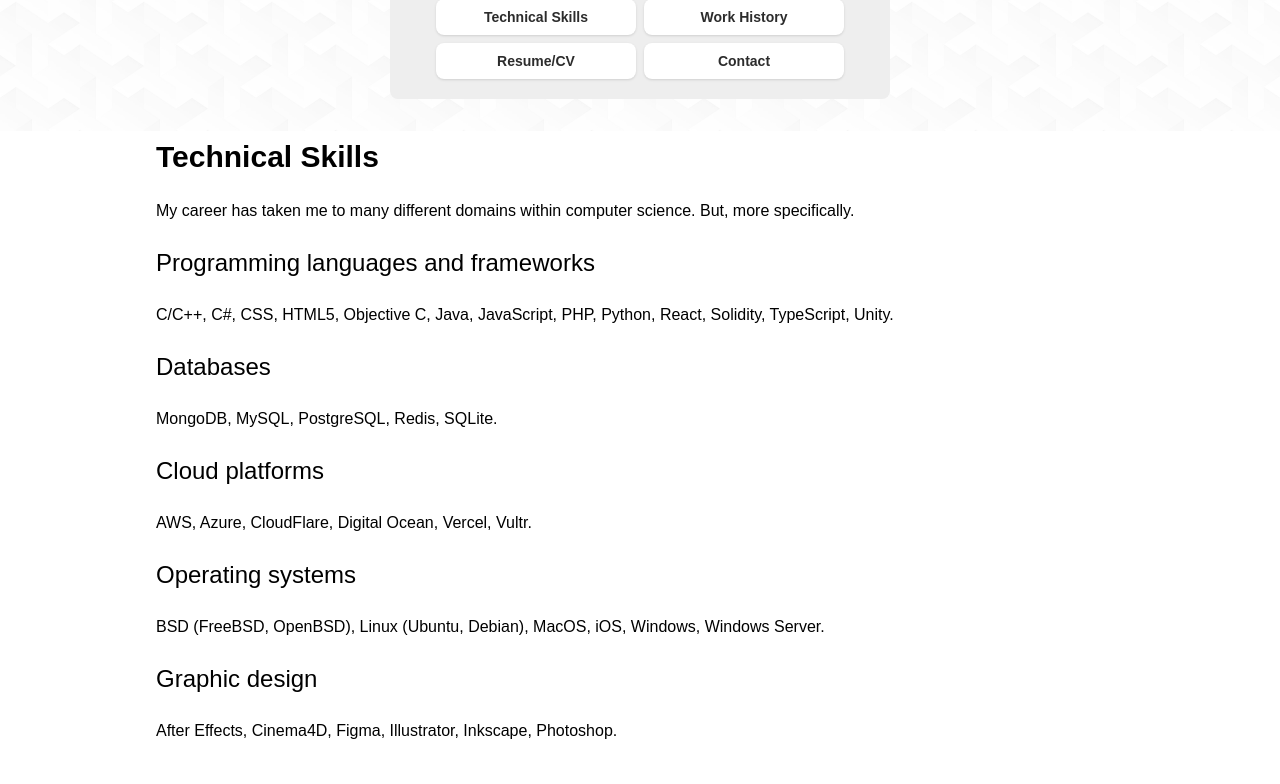
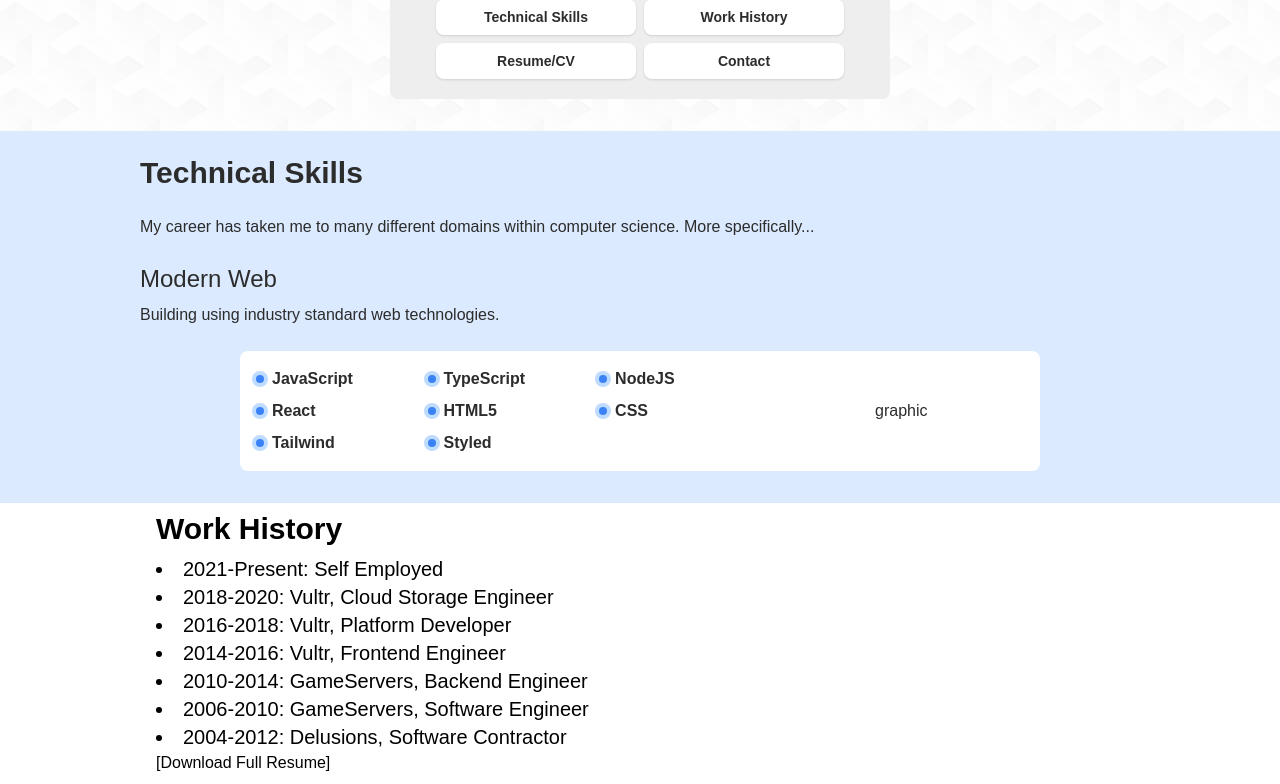
Before and after one commit to andy191x/191x-web, a Next.js app: page / in a window 1280 px wide. Shown: the part 540-1324 px from the top of the page. Built offline with nearby package versions, Linux system fonts and the light colour scheme; a web font is replaced by a local one.

Commit message:
Skills work.

```diff
--- a/app/globals.css
+++ b/app/globals.css
@@ -22,7 +22,7 @@
     }
 
     h3 {
-        @apply text-2xl font-medium my-2;
+        @apply text-2xl font-medium my-1;
     }
 
     h4 {
--- a/app/page.tsx
+++ b/app/page.tsx
@@ -76,24 +76,47 @@
     );
 }
 
+interface SkillBulletParams {
+    text: string;
+}
+
+function SkillBullet({ text }: SkillBulletParams) {
+    return (
+        <div className={"flex flex-row justify-left items-center"}>
+            <div className={"inline-block bg-blue-500 rounded-full mr-2 w-2 h-2 ring-blue-200 ring-4"} />
+            <span className={"font-semibold"}>{text}</span>
+        </div>
+    );
+}
+
 function TechnicalSkillsBlock() {
     return (
-        <div className={"max-w-[1000px] mx-auto px-4 mb-12"}>
-            <h2>Technical Skills</h2>
-            <p>My career has taken me to many different domains within computer science. But, more specifically.</p>
-            <h3>Programming languages and frameworks</h3>
-            <p>
-                C/C++, C#, CSS, HTML5, Objective C, Java, JavaScript, PHP, Python, React, Solidity, TypeScript, Unity.
-            </p>
-            <h3>Databases</h3>
-            <p>MongoDB, MySQL, PostgreSQL, Redis, SQLite.</p>
-            <h3>Cloud platforms</h3>
-            <p>AWS, Azure, CloudFlare, Digital Ocean, Vercel, Vultr.</p>
-            <h3>Operating systems</h3>
-            <p>BSD (FreeBSD, OpenBSD), Linux (Ubuntu, Debian), MacOS, iOS, Windows, Windows Server.</p>
-            <h3>Graphic design</h3>
-            <p>After Effects, Cinema4D, Figma, Illustrator, Inkscape, Photoshop.</p>
-        </div>
+        <SectionBlock section={Section.Two} title={"Technical Skills"}>
+            <p>My career has taken me to many different domains within computer science. More specifically...</p>
+            <div className={"text-left"}>
+                <h3>Modern Web</h3>
+                <p className={"mt-2 mb-6"}>Building using industry standard web technologies.</p>
+            </div>
+            <div className={"max-w-[800px] mx-auto text-left"}>
+                <div className={"bg-white p-4 rounded-lg"}>
+                    <div className="grid grid-cols-3 gap-4">
+                        <div className={"col-span-2"}>
+                            <div className="grid grid-cols-1 md:grid-cols-2 lg:grid-cols-3 gap-2">
+                                <SkillBullet text={"JavaScript"} />
+                                <SkillBullet text={"TypeScript"} />
+                                <SkillBullet text={"NodeJS"} />
+                                <SkillBullet text={"React"} />
+                                <SkillBullet text={"HTML5"} />
+                                <SkillBullet text={"CSS"} />
+                                <SkillBullet text={"Tailwind"} />
+                                <SkillBullet text={"Styled"} />
+                            </div>
+                        </div>
+                        <div className={"flex flex-row justify-center items-center"}>graphic</div>
+                    </div>
+                </div>
+            </div>
+        </SectionBlock>
     );
 }
 
--- a/components/SectionBlock.tsx
+++ b/components/SectionBlock.tsx
@@ -26,7 +26,21 @@
                         <div className={"max-w-[1000px] mx-auto relative"}>
                             {title.length > 0 && (
                                 <>
-                                    <h2 className={"text-3xl uppercase"}>{title}</h2>
+                                    <h2>{title}</h2>
+                                </>
+                            )}
+                            {children}
+                        </div>
+                    </div>
+                </>
+            )}
+            {section == Section.Two && (
+                <>
+                    <div className={"px-6 pt-4 pb-8 font-sans text-[#2c2c2c] bg-blue-100"} id={id}>
+                        <div className={"max-w-[1000px] mx-auto relative"}>
+                            {title.length > 0 && (
+                                <>
+                                    <h2>{title}</h2>
                                 </>
                             )}
                             {children}
```
